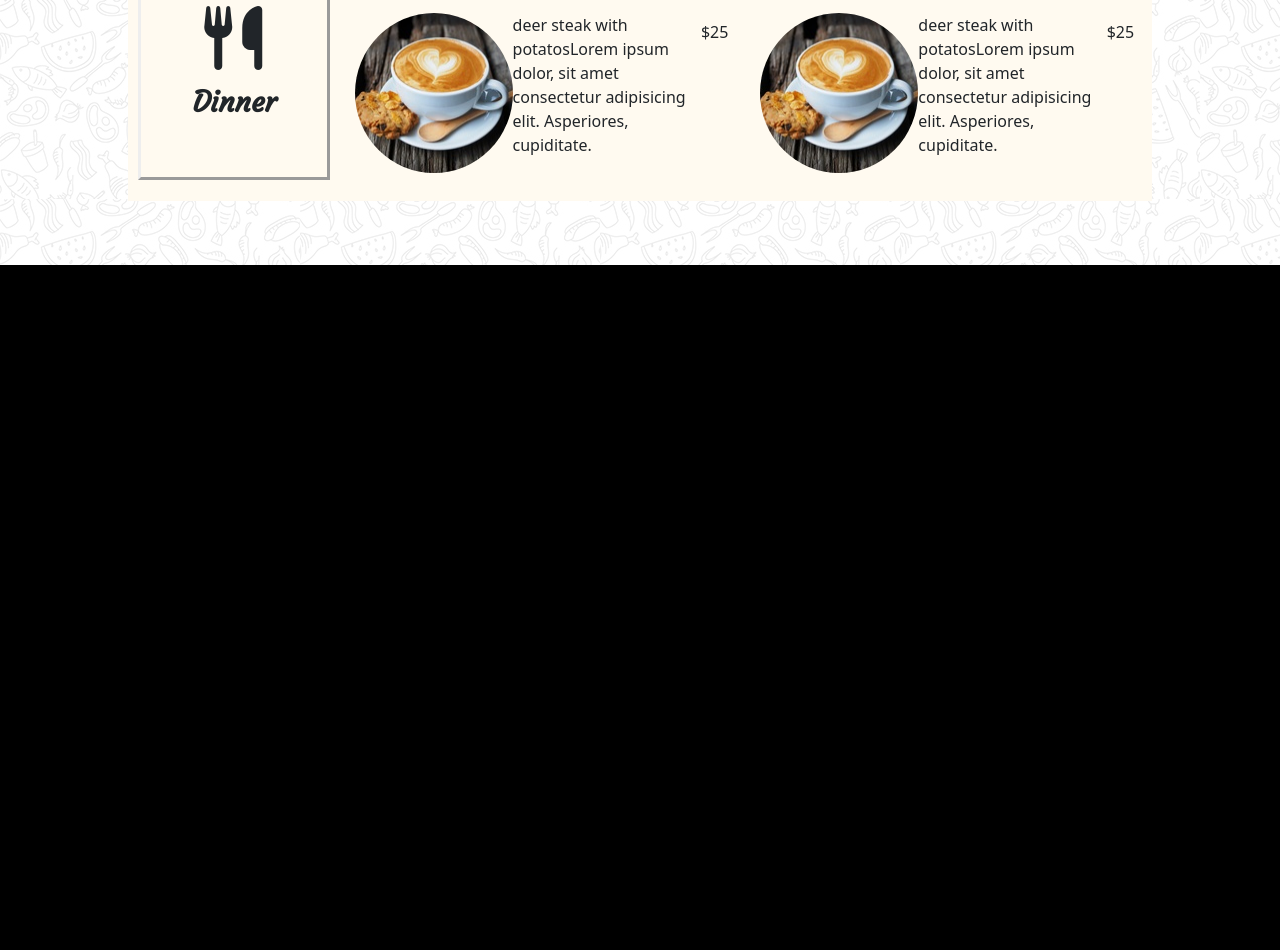
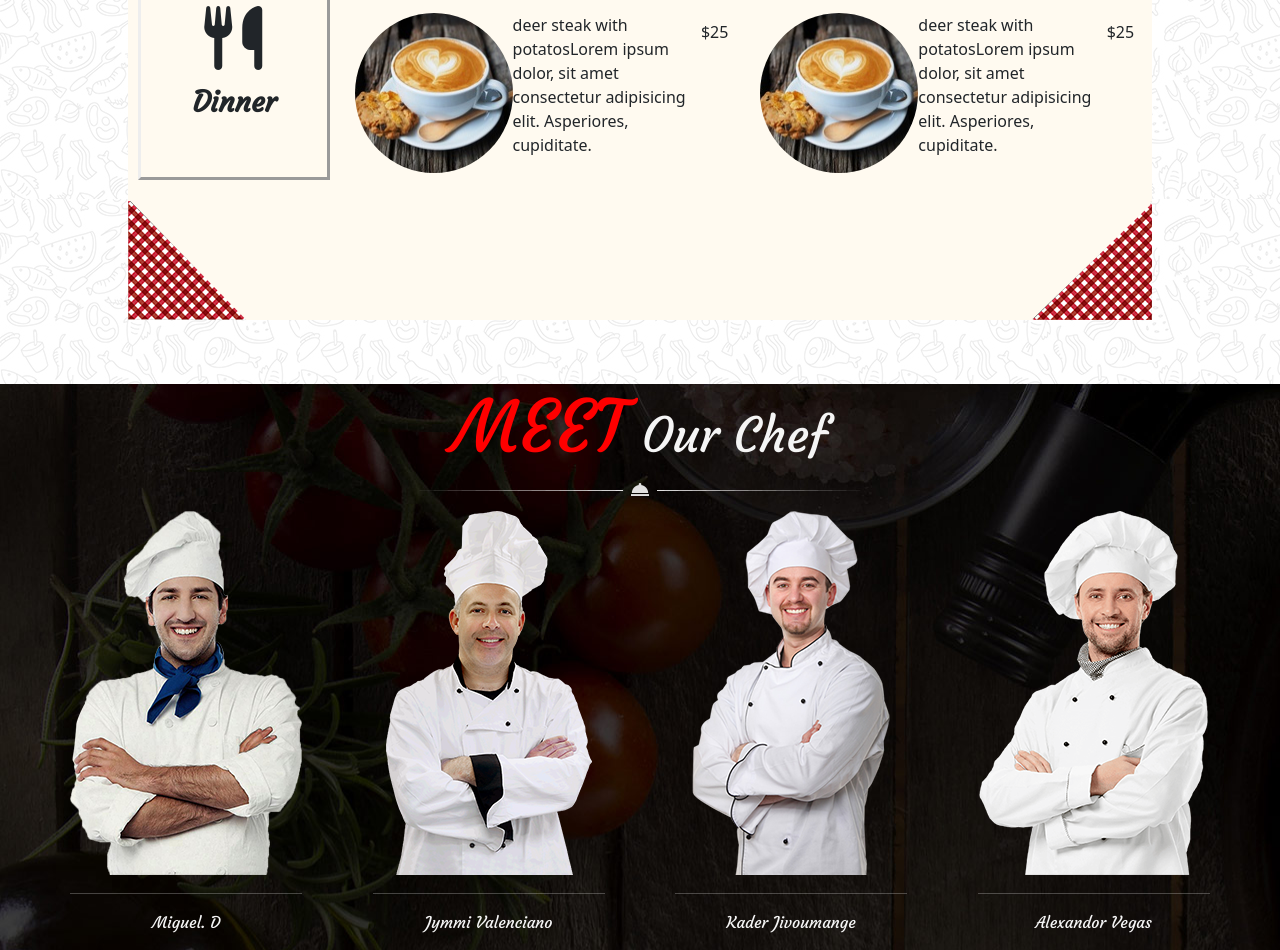
Before and after one commit to Altair-GM/site-du-chef, a website: page index.html in a window 1280 px wide. Shown: the part 2254-3204 px from the top of the page. Before the commit the page ends 2519 px from the top, so only its background shows below. Drawn offline with nearby package versions, Linux system fonts and the light colour scheme.

Commit message:
section2

```diff
--- a/index.html
+++ b/index.html
@@ -101,7 +101,7 @@
             <img src="./public/img/decoration_line.png" alt="">
 
         </div>
-        <div class="sc2">
+        <div class="sc1-2">
 
             <div class="select">
                 <div>
@@ -223,11 +223,47 @@
                 </div>
             </div>
         </div>
+        <div>
+            <img src="./public/img/box-bottom-left.png" alt="">
+            <img src="./public/img/box-bottom_right.png" alt="">
+        </div>
+
+    </section>
+    <!-- intersection 1/2 Chef présentation -->
+    <div class="chefs">
+
+        <h3><span>meet</span> our chef</h3>
+        <img src="./public/img/decoration_line.png" alt="">
+        <div>
+
+            <div>
+                <img src="./public/img/chef1.png" alt="">
+                <hr>
+                <p>miguel. d</p>
+            </div>
 
 
+            <div>
+                <img src="./public/img/chef2.png" alt="">
+                <hr>
+                <p>jymmi valenciano</p>
+            </div>
 
 
-    </section>
+            <div>
+                <img src="./public/img/chef3.png" alt="">
+                <hr>
+                <p>kader jivoumange</p>
+            </div>
+
+            <div>
+                <img src="./public/img/chef4.png" alt="">
+                <hr>
+                <p>alexandor vegas</p>
+            </div>
+
+        </div>
+    </div>
     <!-- section2 -->
     <section>
 
--- a/src/sass/modules/_section1.scss
+++ b/src/sass/modules/_section1.scss
@@ -37,7 +37,7 @@
         }
     }
 
-    .sc2 {
+    .sc1-2 {
         display: flex;
         justify-content: space-around;
 
@@ -65,11 +65,12 @@
                     flex-direction: column;
                     align-items: center;
                     justify-content: center;
-                    width: 100%; height: 100%;
+                    width: 100%;
+                    height: 100%;
 
                     font-size: 400%;
 
-                    &:hover{
+                    &:hover {
 
                         color: orangered;
                         box-shadow: red 5px 5px 15px;
@@ -94,7 +95,7 @@
             flex-direction: column;
             padding: 2% 1%;
 
-            img{
+            img {
                 font-size: 10px;
                 border-radius: 50%;
             }
@@ -112,3 +113,43 @@
 
 
 }
+
+.chefs {
+    img{
+        display: flex;
+        justify-content: center;
+        margin: 1% auto;
+    }
+    h3 {
+        font-family: courgette;
+        font-size: 300%;
+       text-transform: capitalize;
+        text-align: center;
+        color: whitesmoke;
+
+        span {
+            color: red;
+            font-size: 150%;
+            text-transform: uppercase;
+        }
+
+    }
+    background-image: url(../../../public/img/team_background.jpg);
+
+    div {display: flex;
+        flex-direction: row;
+        justify-content: space-evenly;
+
+
+        div{
+            display: flex;
+            flex-direction: column;
+            text-align: center;
+            color: whitesmoke;
+            p{
+                text-transform: capitalize;
+                font-family: courgette;
+            }
+        }
+    }
+}
```
Also changed, not shown: public/css/app.css, 1 other file.
